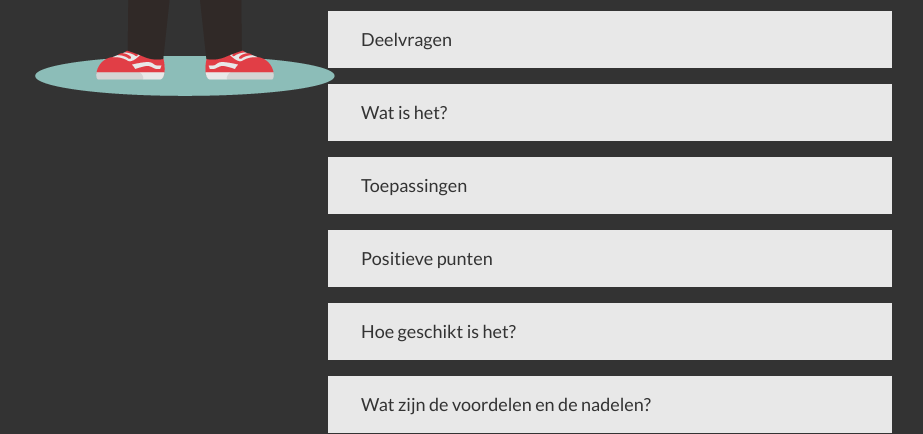
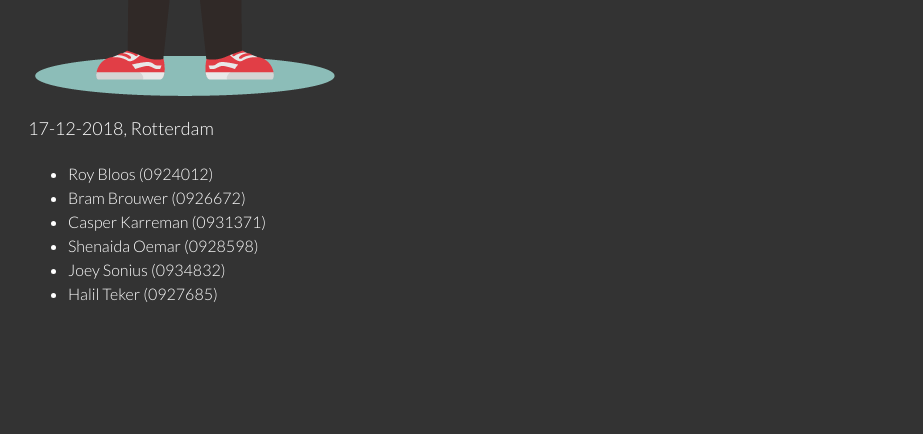
Before and after one commit to HTeker/Natural-User-Interfaces, a PHP site: page / in a window 1280 px wide. Shown: the part 636-1070 px from the top of the page, without its empty margins (180-1103 px from the left). After the commit the page ends 938 px from the top, so only its background shows below. Run offline with PHP 8.4, Linux system fonts and the light colour scheme.

Commit message:
no message

```diff
--- a/data/pages.js
+++ b/data/pages.js
@@ -1,4 +1,8 @@
 var pages = {
+    "summary": {
+        "title": "Samenvatting",
+        "content": []
+    },
     "goal": {
         "title": "Hoofdvraag",
         "content": [{
--- a/index.html
+++ b/index.html
@@ -66,6 +66,17 @@
                         <area shape="rect" coords="60,345,95,403" alt="touchscreen" href="#">
                     </map>
 
+                    <p>17-12-2018, Rotterdam</p>
+
+                    <ul>
+                        <li>Roy Bloos (0924012)</li>
+                        <li>Bram Brouwer (0926672)</li>
+                        <li>Casper Karreman (0931371)</li>
+                        <li>Shenaida Oemar (0928598)</li>
+                        <li>Joey Sonius (0934832)</li>
+                        <li>Halil Teker (0927685)</li>
+                    </ul>
+
                 </div>
 
                 <div id="site-container" class="col-8"></div>
@@ -76,7 +87,7 @@
 
         <script>
 
-            renderPage('touchscreen');
+            renderPage('summary');
 
             var areas = document.getElementsByTagName('area');
 
--- a/styles/index.css
+++ b/styles/index.css
@@ -2,7 +2,7 @@ body {
     background-color: #333333;
 }
 
-p, h1, a, span {
+p, h1, a, span, li {
     color: white;
 }
 
```
